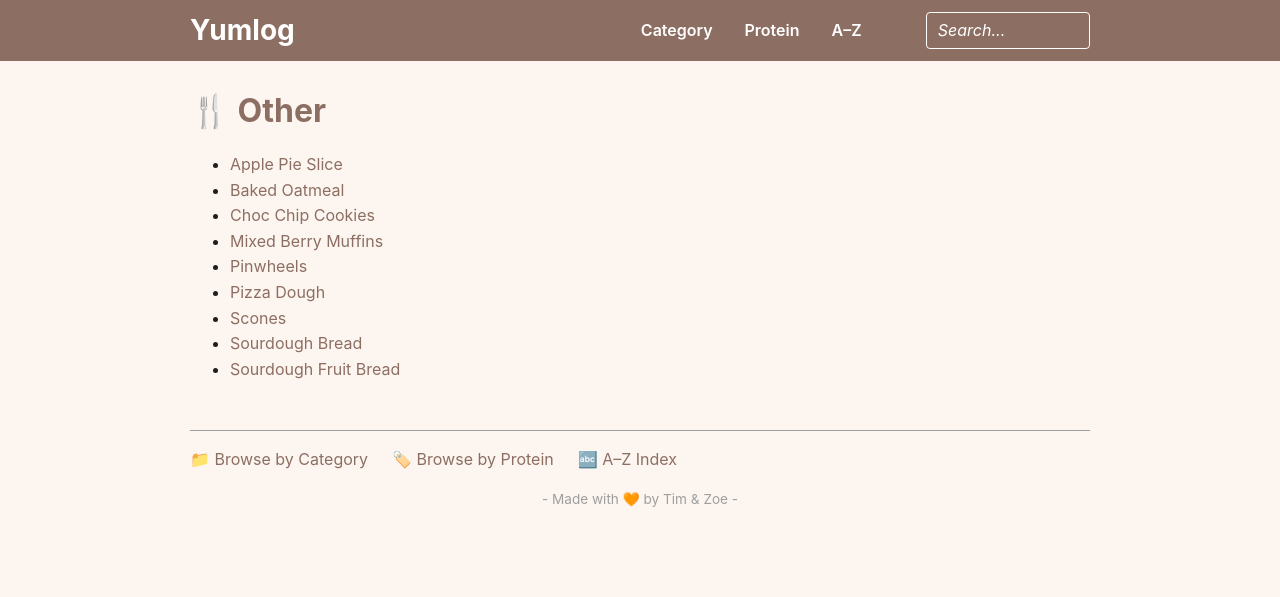
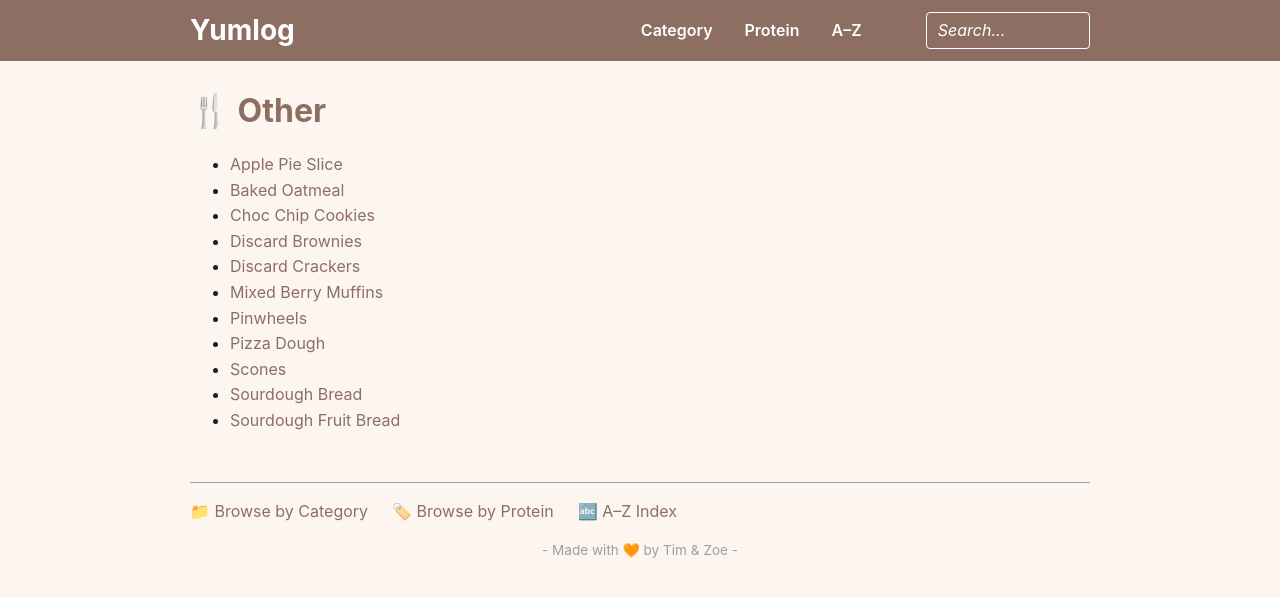
Before and after one commit to Tim-Claessen/yumlog, a Jekyll site: the page built from protein/other.md, in a window 1280 px wide. Shown: the top 597 px of the page. Built offline with Jekyll 4.4.1, drawn with Linux system fonts in a browser that asks for light colours; our own code applies the rules of GitHub Pages for plain Markdown files.

Commit message:
Obsidian manual sync: 2025-05-22 20:34:24

```diff
--- a/protein/other.md
+++ b/protein/other.md
@@ -3,6 +3,8 @@
 - [Apple Pie Slice](../recipes/apple_pie_slice.md)
 - [Baked Oatmeal](../recipes/baked_oatmeal.md)
 - [Choc Chip Cookies](../recipes/choc_chip_cookies.md)
+- [Discard Brownies](../recipes/discard_brownies.md)
+- [Discard Crackers](../recipes/discard_crackers.md)
 - [Mixed Berry Muffins](../recipes/mixed_berry_muffins.md)
 - [Pinwheels](../recipes/pinwheels.md)
 - [Pizza Dough](../recipes/pizza_dough.md)
```
